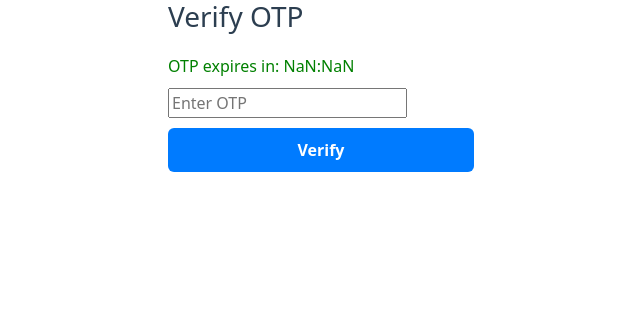
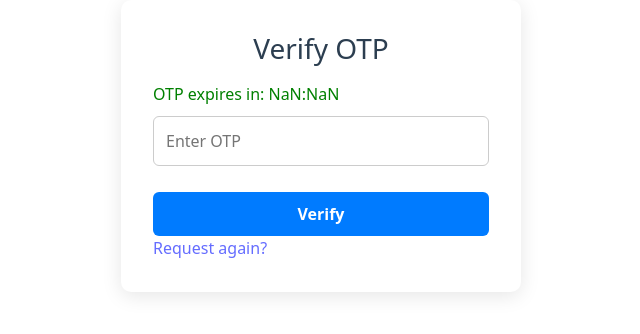
Before and after one commit to arbazkhan97/Library-management-system, a React (Vite) app in the folder client/: page /verify-otp in a window 1280 px wide. Shown: the top 334 px of the page, without its empty margins (319-959 px from the left). Built offline with nearby package versions, Linux system fonts and the light colour scheme.

Commit message:
add css in forget components

```diff
--- a/client/src/components/AdminLogin.jsx
+++ b/client/src/components/AdminLogin.jsx
@@ -64,8 +64,8 @@ const BASE_URL = import.meta.env.VITE_API_URL;
       required
     />
   </div>
-  <button type="submit">Login</button>
-  <button onClick={() => navigate(`/forgot-password`)}> Forgot password?</button>
+  <button className="mb-2 " type="submit">Login</button>
+  <a style={{cursor:"pointer",color:'blue'}} onClick={() => navigate(`/forgot-password`)}> Forgot password?</a>
 
 
   </form>
--- a/client/src/components/ForgotPassword.jsx
+++ b/client/src/components/ForgotPassword.jsx
@@ -1,4 +1,5 @@
 import React, { useState } from 'react';
+import './styles/ForgetPassword.css'
 import axios from 'axios';
 import { useNavigate } from 'react-router-dom';
 import { toast } from 'react-toastify';
--- a/client/src/components/VerifyOtp.jsx
+++ b/client/src/components/VerifyOtp.jsx
@@ -2,6 +2,7 @@ import React, { useEffect, useState } from 'react';
 import axios from 'axios';
 import { useNavigate } from 'react-router-dom';
 import { toast } from 'react-toastify';
+import { Link } from 'react-router-dom';
 const BASE_URL = import.meta.env.VITE_API_URL;
 
 const VerifyOtp = () => {
@@ -54,7 +55,7 @@ const VerifyOtp = () => {
 
       <p style={{ color: timeLeft === 0 ? 'red' : 'green', marginBottom: '10px' }}>
         {timeLeft === 0
-          ? 'OTP expired. Please request again.'
+          ? `OTP expired. Please request again. `
           : `OTP expires in: ${formatTime(timeLeft)}`}
       </p>
 
@@ -69,6 +70,8 @@ const VerifyOtp = () => {
         <button type="submit" disabled={timeLeft === 0}>
           Verify
         </button>
+        <Link to='/forgot-password' >Request again?</Link>
+
       </form>
     </div>
   );
--- /dev/null
+++ b/client/src/components/styles/ForgetPassword.css
@@ -0,0 +1,27 @@
+.auth-container {
+  max-width: 400px;
+  margin: auto;
+  padding: 2rem;
+  background: #fff;
+  border-radius: 10px;
+  box-shadow: 0 4px 20px rgba(0,0,0,0.1);
+}
+.auth-container h2 {
+  text-align: center;
+  margin-bottom: 1rem;
+}
+.auth-container input {
+  width: 100%;
+  margin-bottom: 1rem;
+  padding: 0.75rem;
+  border: 1px solid #ccc;
+  border-radius: 6px;
+}
+.auth-container button {
+  width: 100%;
+  padding: 0.75rem;
+  background: #007bff;
+  color: white;
+  border: none;
+  border-radius: 6px;
+}
```
